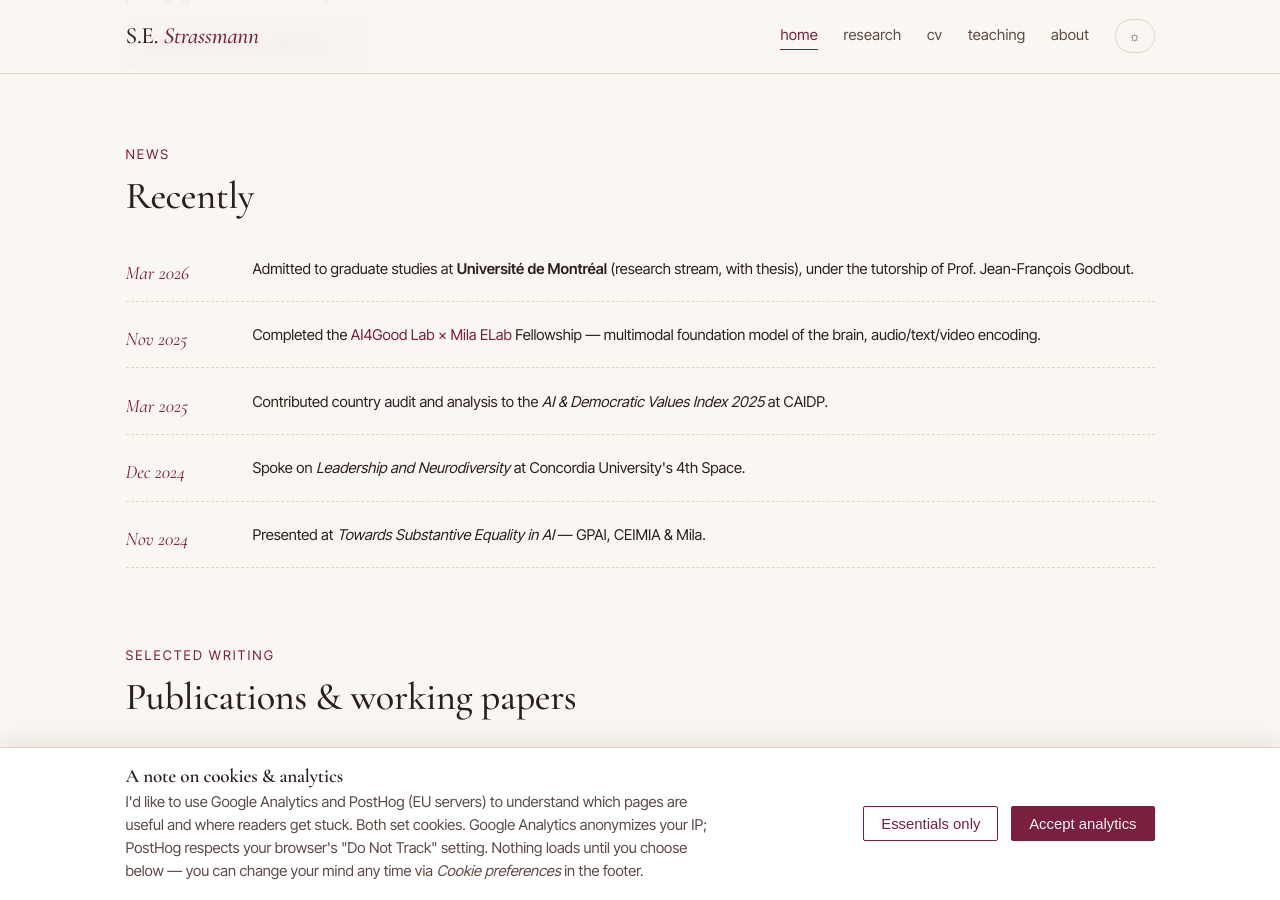
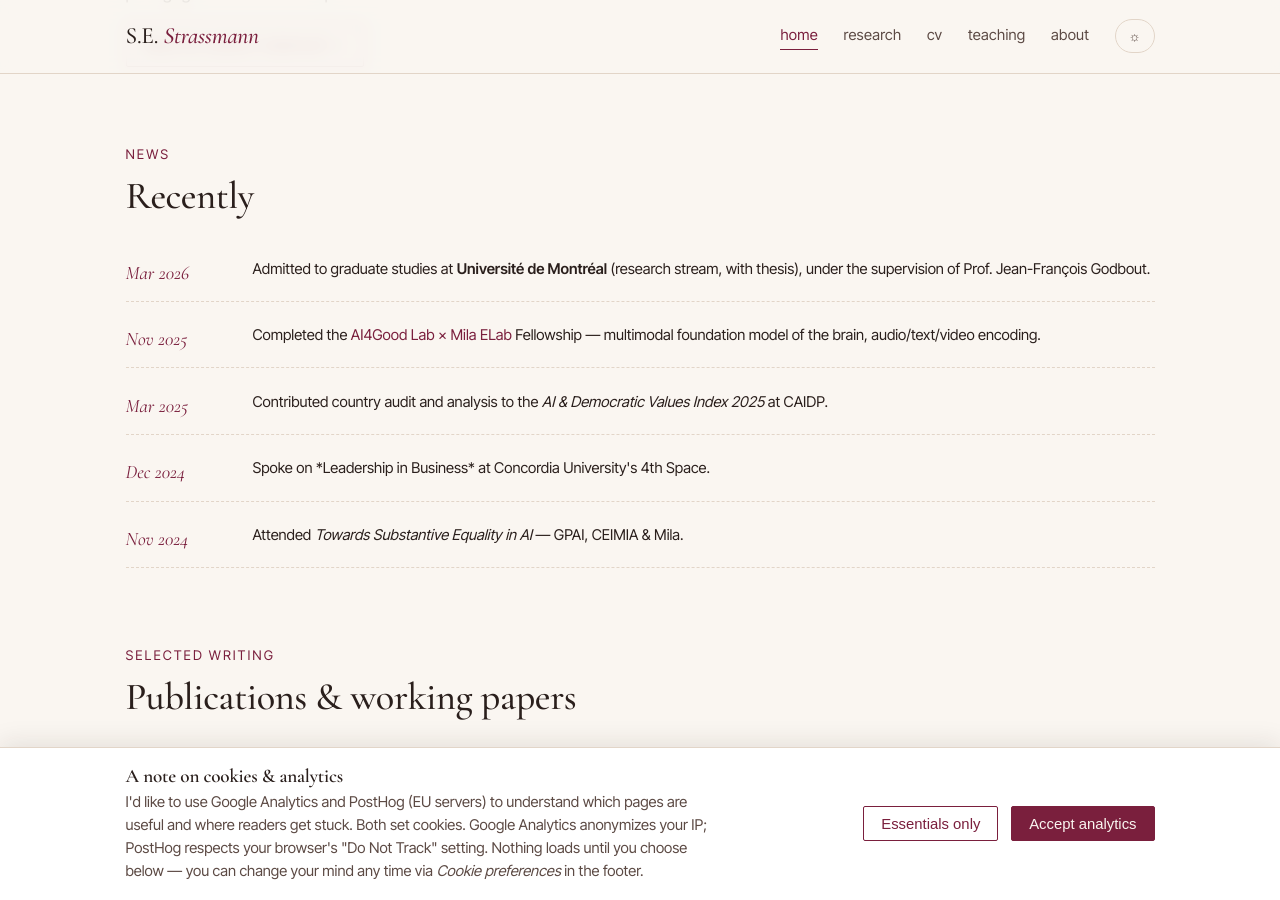
Before and after one commit to sophiestrazie/sophiestrazie.github.io, a Jekyll site: the page built from index.md, in a window 1280 px wide and 900 px high, scrolled down 1017 px. Built offline with Jekyll 4.4.1, drawn with Linux system fonts in a browser that asks for light colours.

Commit message:
Fix news

```diff
--- a/_data/news.yml
+++ b/_data/news.yml
@@ -7,7 +7,7 @@
 - date: "2026-03-16"
   text: >-
     Admitted to graduate studies at <strong>Université de Montréal</strong>
-    (research stream, with thesis), under the tutorship of
+    (research stream, with thesis), under the supervision of
     Prof. Jean-François Godbout.
 
 - date: "2025-11-30"
@@ -22,11 +22,11 @@
 
 - date: "2024-12-10"
   text: >-
-    Spoke on <em>Leadership and Neurodiversity</em> at Concordia University's 4th Space.
+    Spoke on *Leadership in Business* at Concordia University's 4th Space.
 
 - date: "2024-11-26"
   text: >-
-    Presented at <em>Towards Substantive Equality in AI</em> — GPAI, CEIMIA &amp; Mila.
+    Attended <em>Towards Substantive Equality in AI</em> — GPAI, CEIMIA &amp; Mila.
 
 - date: "2024-09-01"
   text: >-
```
